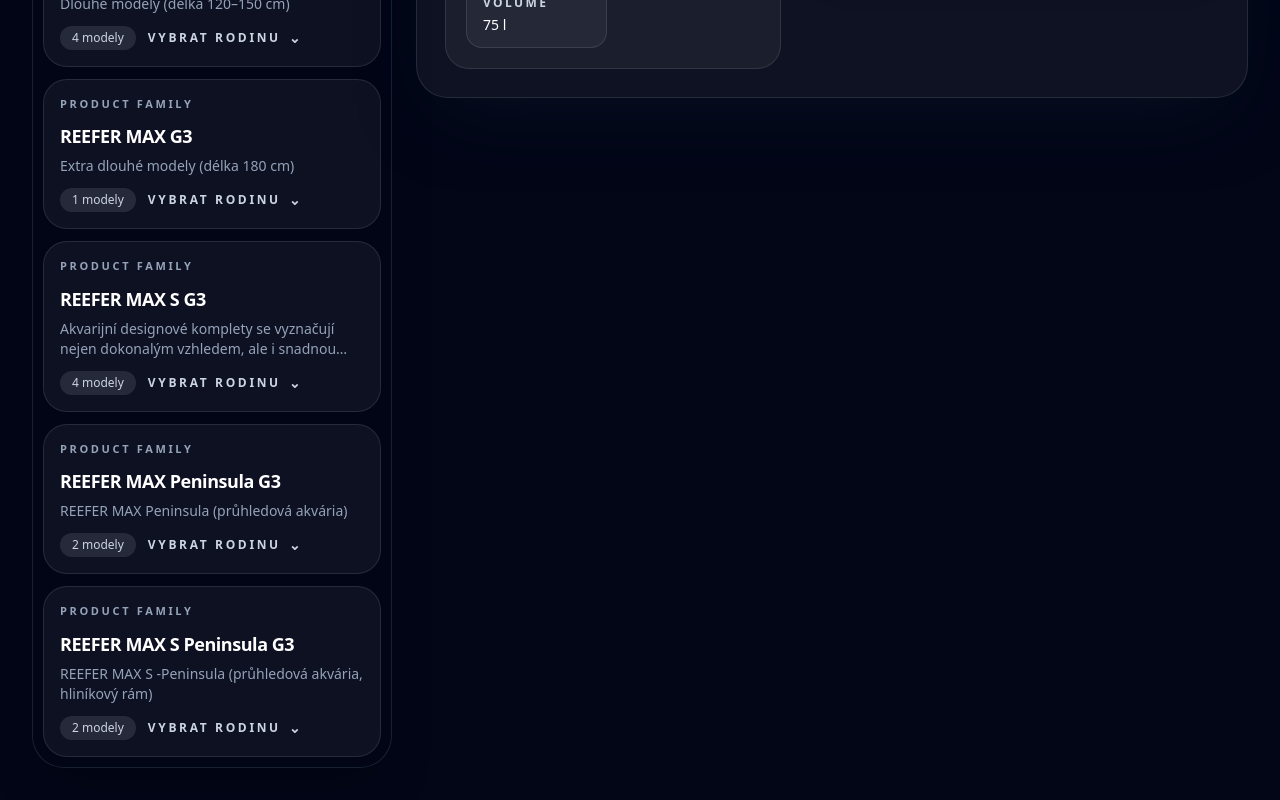
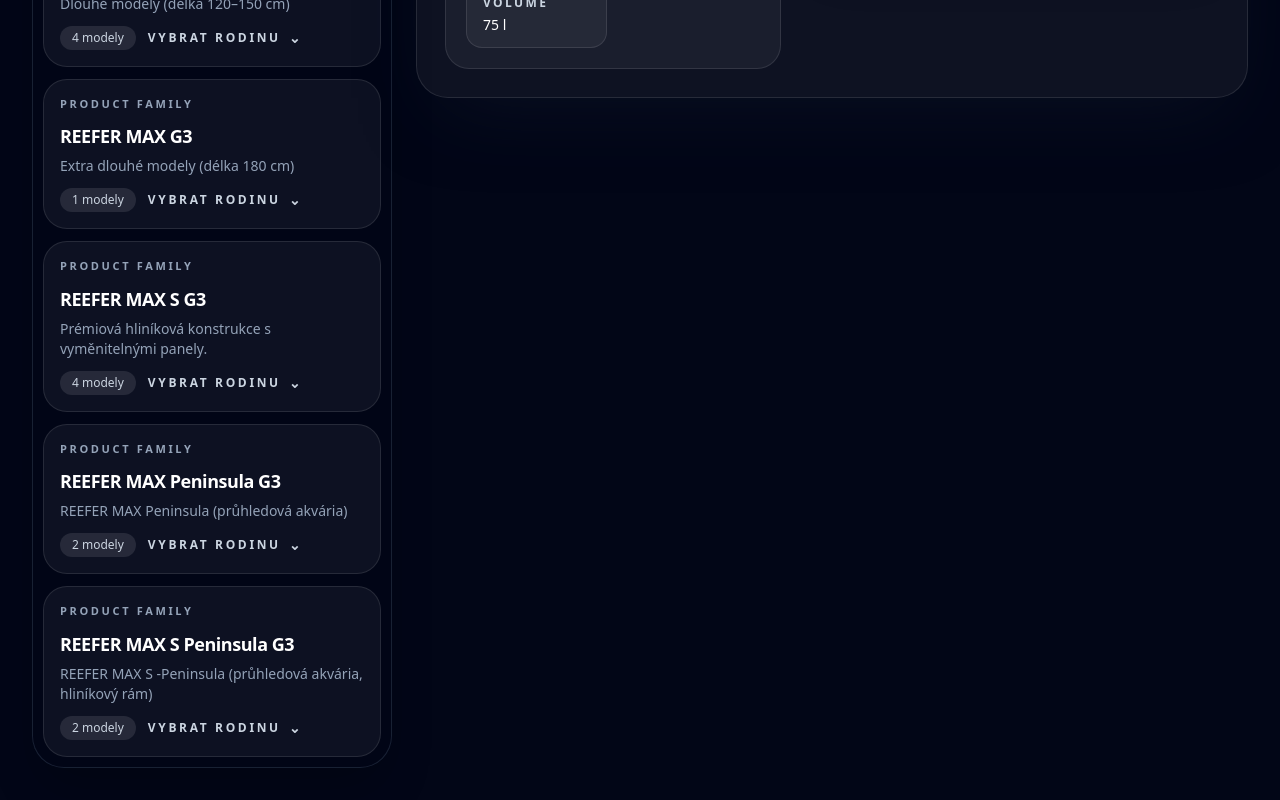
Before and after one commit to czhyenacz-g/red-sea.cz, a Next.js app: page /aquariums in a window 1280 px wide. Shown: the part 665-1465 px from the top of the page. Built offline with nearby package versions, Linux system fonts and the light colour scheme.

Commit message:
feat: add reefer max s family description

```diff
--- a/app/data/aquariums.ts
+++ b/app/data/aquariums.ts
@@ -407,8 +407,9 @@
       status: "provided-text",
       note: "Based on supplied Czech source text.",
     },
-    sidebarSummary: REEFER_G3_GROUP_FULL_DESCRIPTION,
-    fullDescription: REEFER_G3_GROUP_FULL_DESCRIPTION,
+    sidebarSummary: "Prémiová hliníková konstrukce s vyměnitelnými panely.",
+    fullDescription:
+      "Je navržen jako prémiový formát. Využívá robustní hliníkovou konstrukci (super-structure) s vyměnitelnými vnějšími panely, což je odolnější a modernější řešení než klasická překližka.",
     products: reefMaxSProducts,
   },
   {
```
